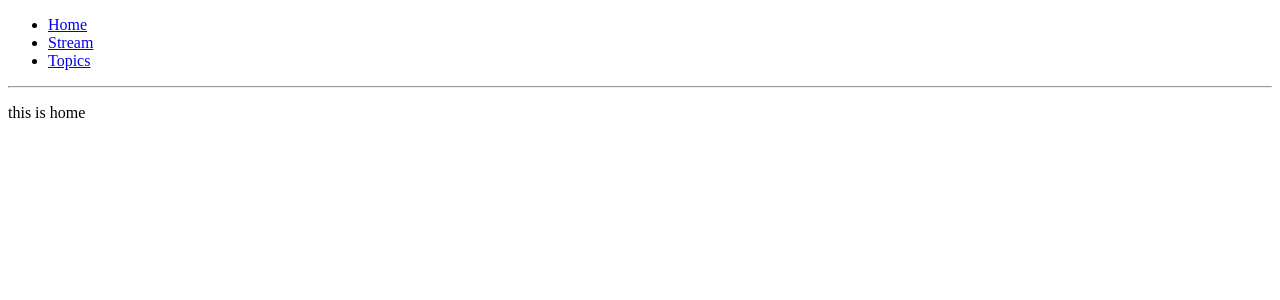
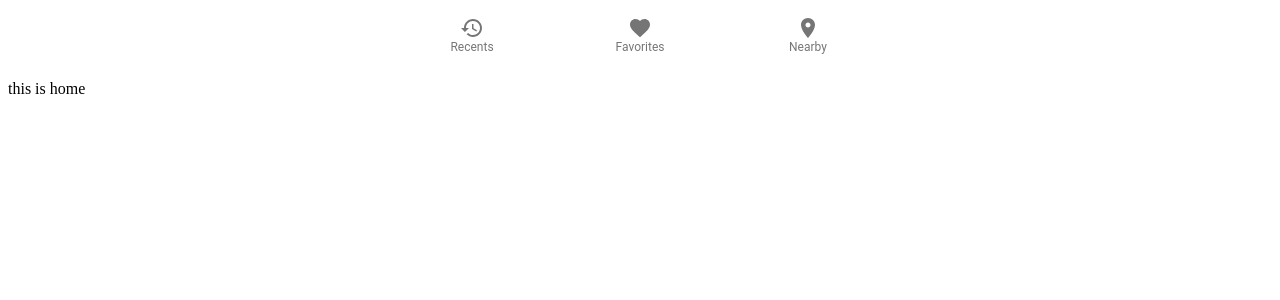
Before and after one commit to dragosgn/apo1, a React (Create React App) app: page / in a window 1280 px wide. Shown: the top 300 px of the page. Built offline with nearby package versions, Linux system fonts and the light colour scheme.

Commit message:
fixing material ui

```diff
--- a/package.json
+++ b/package.json
@@ -4,6 +4,7 @@
   "private": true,
   "dependencies": {
     "@material-ui/core": "^4.0.1",
+    "@material-ui/icons": "^4.0.1",
     "react": "^16.8.6",
     "react-activity-feed": "^0.9.13",
     "react-dom": "^16.8.6",
--- a/src/App.js
+++ b/src/App.js
@@ -2,6 +2,7 @@ import React from "react";
 import { BrowserRouter as Router, Route, Link } from "react-router-dom";
 
 import Stream from "./StreamApp";
+import NavBar from "./NavBar";
 
 const Home = () => <p>this is home</p>;
 
@@ -9,7 +10,8 @@ class App extends React.Component {
   render() {
     return (
       <Router>
-        <div>
+        <NavBar />
+        {/* <div>
           <ul>
             <li>
               <Link to="/">Home</Link>
@@ -22,12 +24,13 @@ class App extends React.Component {
             </li>
           </ul>
 
-          <hr />
+          <hr /> */}
 
-          <Route exact path="/" component={Home} />
-          <Route path="/stream" component={Stream} />
-          {/* <Route path="/topics" component={Topics} /> */}
-        </div>
+        <Route exact path="/" component={Home} />
+        <Route path="/stream" component={Stream} />
+
+        {/* <Route path="/topics" component={Topics} /> */}
+        {/* </div> */}
       </Router>
     );
   }
--- /dev/null
+++ b/src/NavBar.js
@@ -0,0 +1,35 @@
+import React from "react";
+// import { makeStyles } from "@material-ui/core/styles";
+import BottomNavigation from "@material-ui/core/BottomNavigation";
+import BottomNavigationAction from "@material-ui/core/BottomNavigationAction";
+import RestoreIcon from "@material-ui/icons/Restore";
+import FavoriteIcon from "@material-ui/icons/Favorite";
+import LocationOnIcon from "@material-ui/icons/LocationOn";
+
+// const useStyles = makeStyles({
+//   root: {
+//     width: 500
+//   }
+// });
+
+function SimpleBottomNavigation() {
+  //   const classes = useStyles();
+  //   const [value, setValue] = React.useState(0);
+
+  return (
+    <BottomNavigation
+      //   value={value}
+      //   onChange={(event, newValue) => {
+      //     setValue(newValue);
+      //   }}
+      showLabels
+      //   className={classes.root}
+    >
+      <BottomNavigationAction label="Recents" icon={<RestoreIcon />} />
+      <BottomNavigationAction label="Favorites" icon={<FavoriteIcon />} />
+      <BottomNavigationAction label="Nearby" icon={<LocationOnIcon />} />
+    </BottomNavigation>
+  );
+}
+
+export default SimpleBottomNavigation;
```
Also changed, not shown: 1 other file (tests, documents, lock files or other folders).
